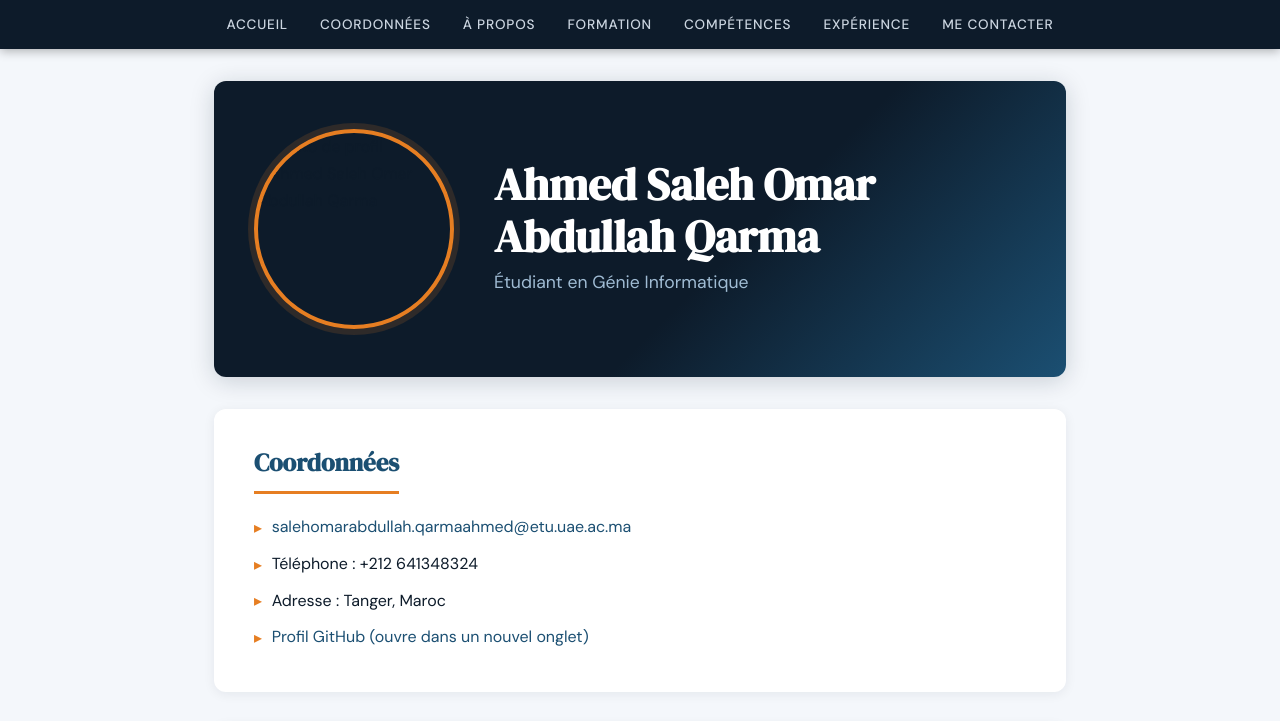
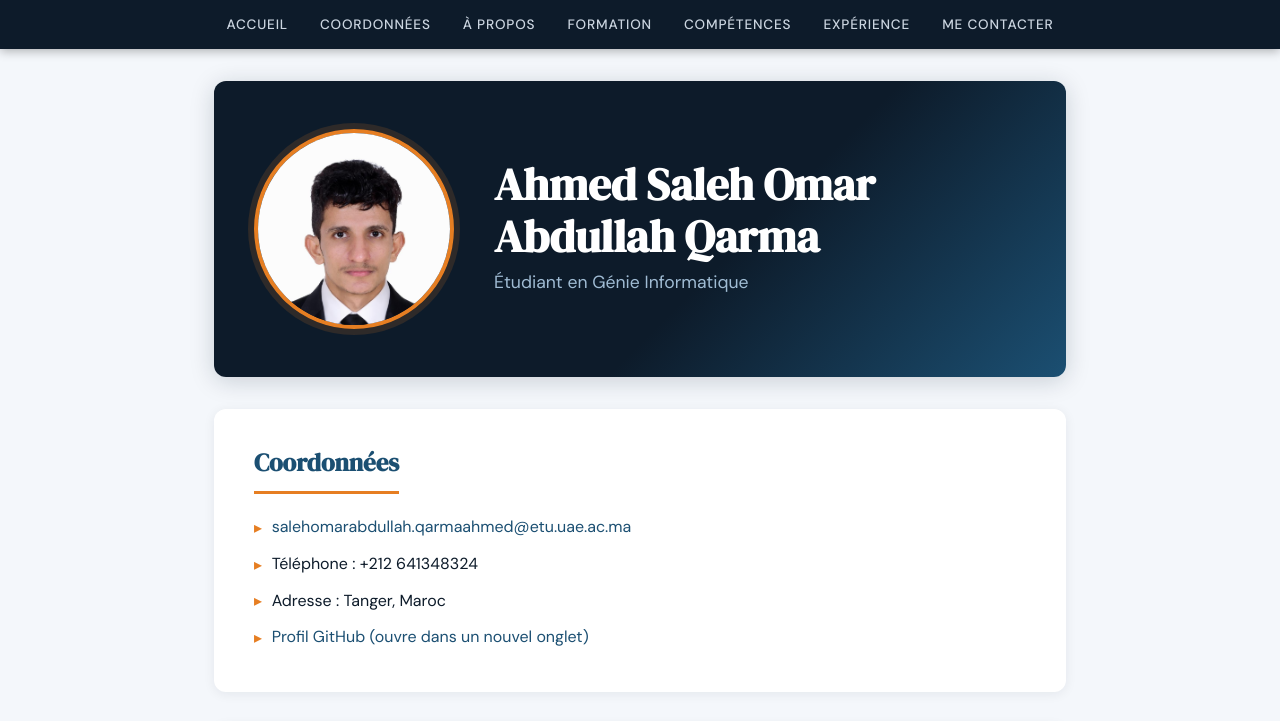
Before and after one commit to ahmed-qarma/tp-digital-skills, a plain HTML site: page index.html in a window 1280 px wide. Shown: the top 721 px of the page. Drawn offline with Linux system fonts and the light colour scheme.

Commit message:
Update index.html

```diff
--- a/index.html
+++ b/index.html
@@ -322,7 +322,7 @@
     ═══════════════════════════════════════════ -->
     <header id="top">
       <img
-        src="images/photo.jpg"
+        src="photo.jpg"
         alt="Photo de profil d'Ahmed Saleh Omar Abdullah Qarma"
         width="200"
       />
```
